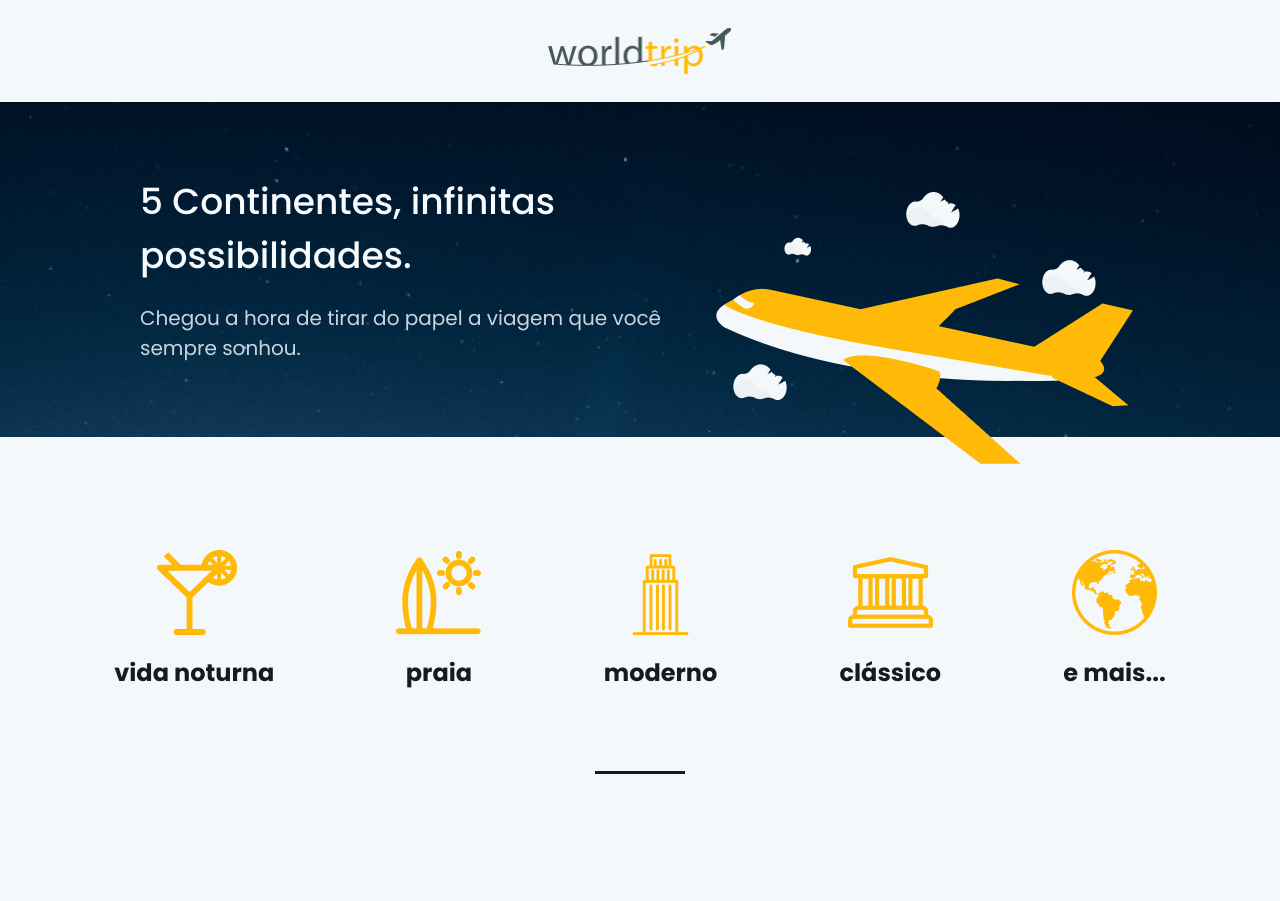
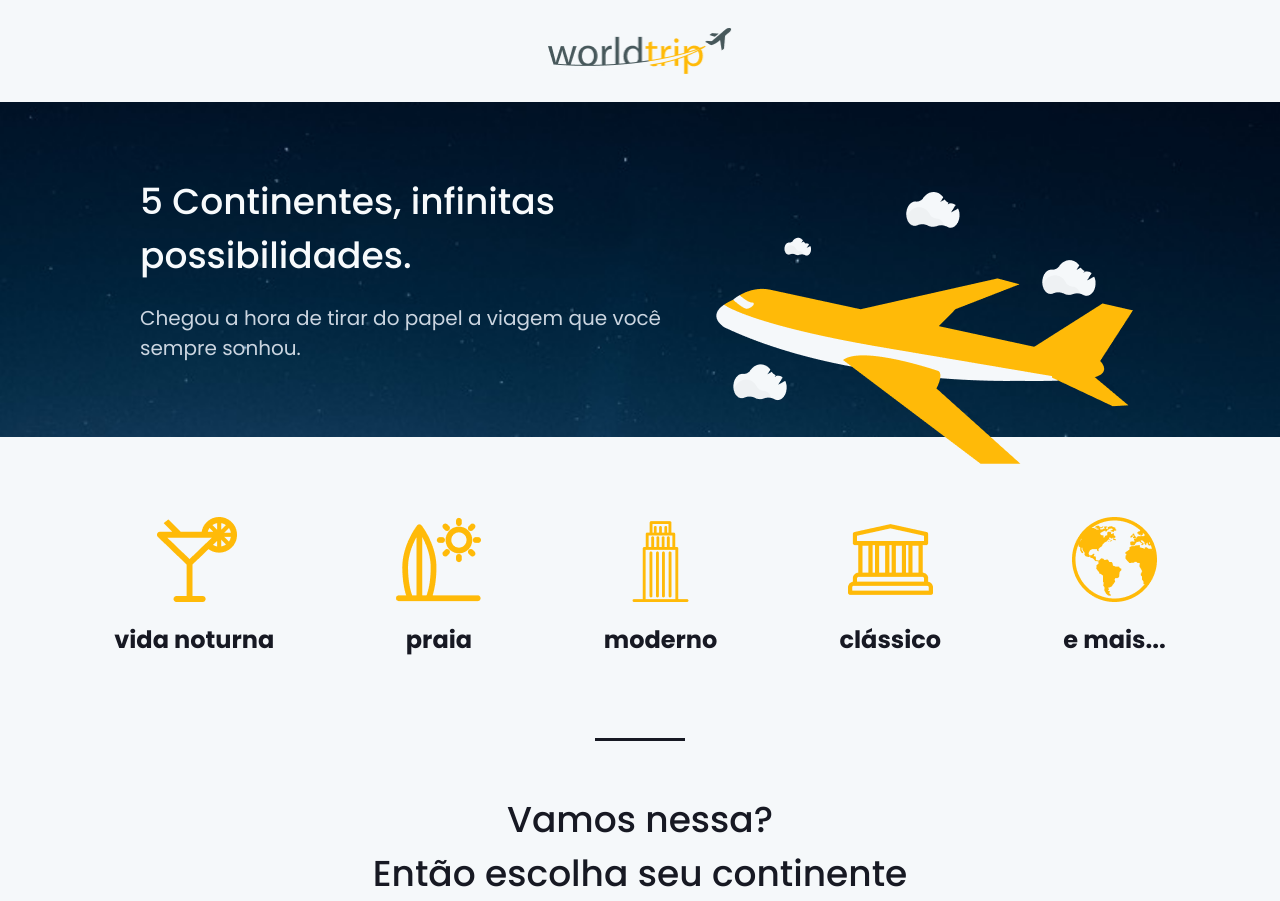
Before and after one commit to gw-rodrigues/ignite-03-reactjs-worldtrip, a Next.js app: page / in a window 1280 px wide. Before the commit the page ends 800 px from the top, so only its background shows below. Built offline with nearby package versions, Linux system fonts and the light colour scheme.

Commit message:
UDT add inlineText

```diff
--- a/src/pages/index.tsx
+++ b/src/pages/index.tsx
@@ -12,7 +12,7 @@ import { Header } from "../components/Header";
 
 export default function Home() {
   return (
-    <Flex w="100vw" height="100vh" flexDirection="column" margin="auto">
+    <Flex w="100%" height="99vh" flexDirection="column" margin="auto">
       <Header continent="home" />
       <Box w="100%" h="368.21px" position="relative">
         <Flex
@@ -130,6 +130,20 @@ export default function Home() {
         borderColor="gray.900"
         borderBottomWidth="3px"
       />
+      <Text
+        fontWeight="500"
+        fontSize="36px"
+        lineHeight="54px"
+        color="gray.900"
+        mx="auto"
+        my="3.25rem"
+        maxW={839}
+        textAlign="center"
+      >
+        Vamos nessa?
+        <br />
+        Então escolha seu continente
+      </Text>
     </Flex>
   );
 }
```
